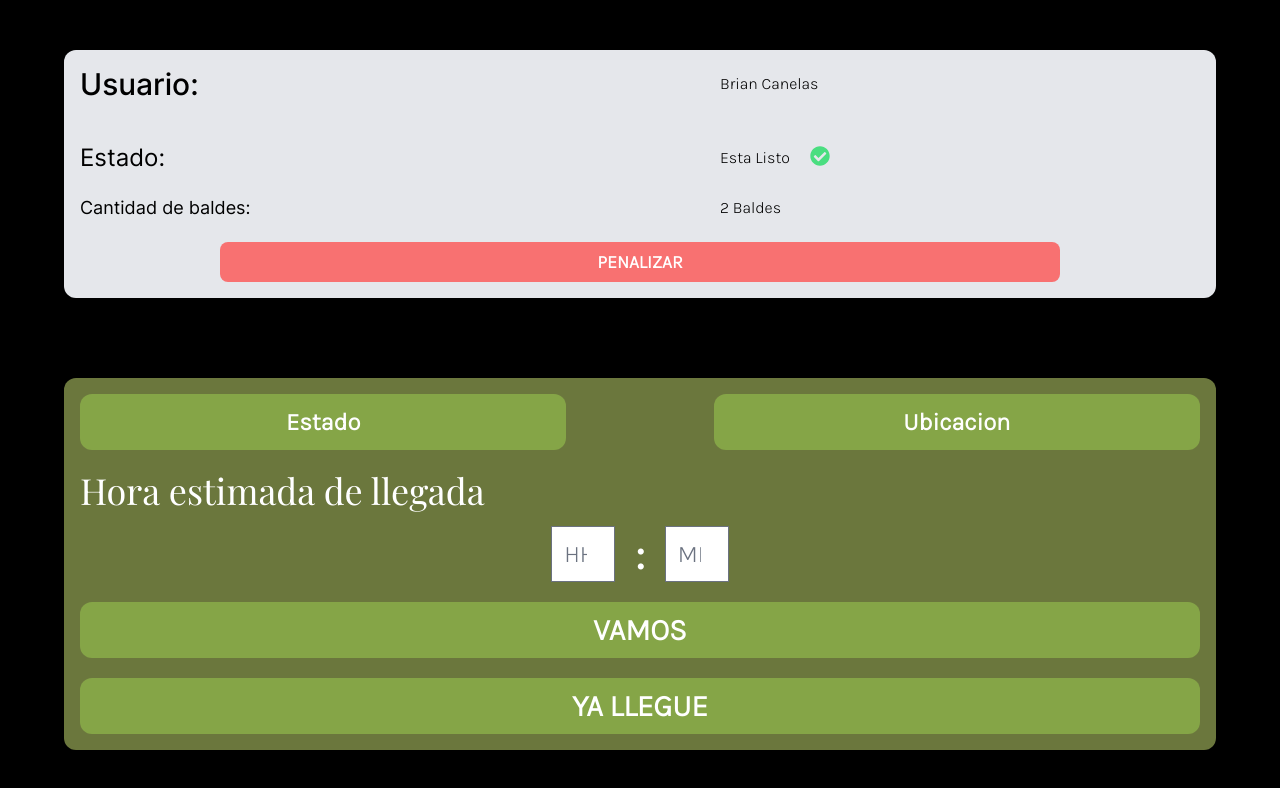
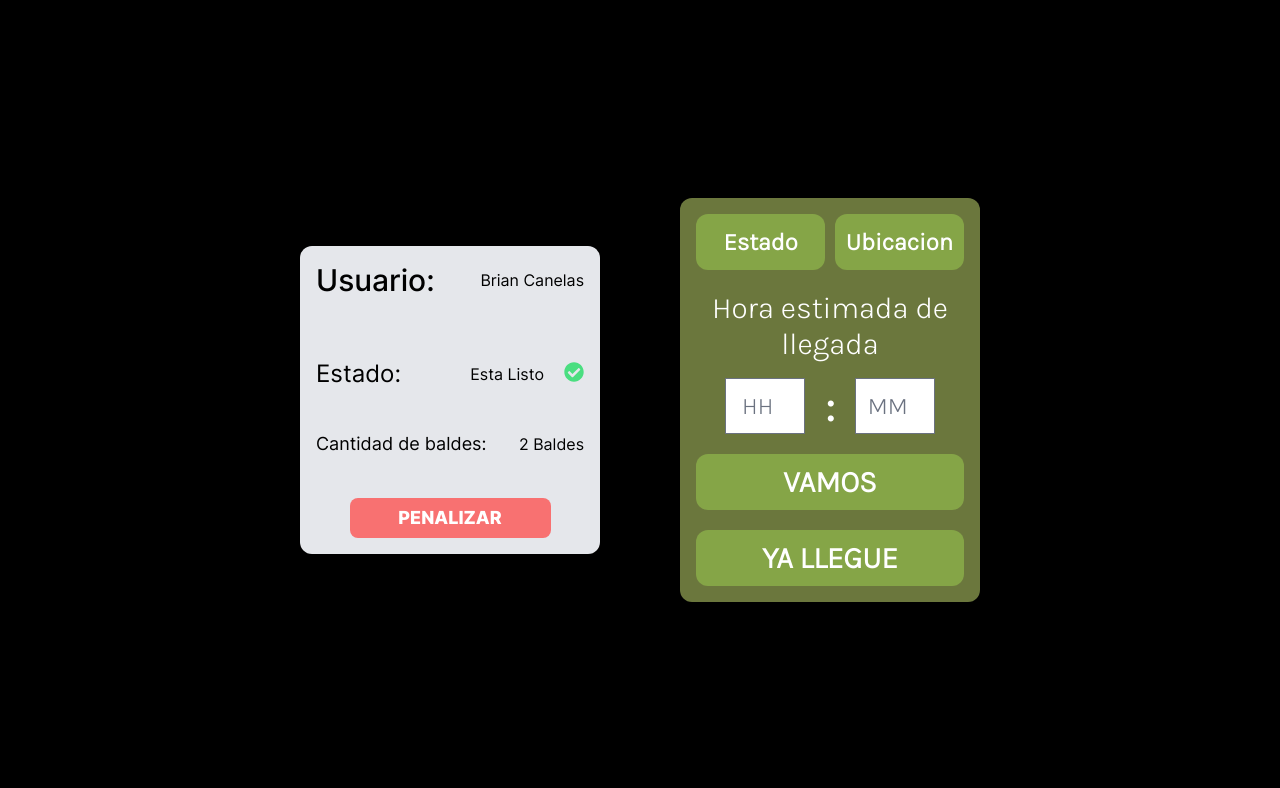
Before and after one commit to sbd0029992/ecolecta, a Next.js app: page /recolectorCheck in a window 1280 px wide. Shown: the top 788 px of the page. Built offline with nearby package versions, Linux system fonts and the light colour scheme.

Commit message:
style(recolectorCheck): responsive working

```diff
--- a/src/pages/recolectorCheck.js
+++ b/src/pages/recolectorCheck.js
@@ -4,11 +4,11 @@ import { FaCheckCircle } from 'react-icons/fa';
 
 function RecolectorCheck() {
   return (
-    <div className='h-screen  bg-black font-secondary'>
-      <div className='flex h-screen flex-col items-center justify-center gap-20'>
-        <div className='flex w-[90vw] flex-col gap-5 rounded-xl bg-gray-200 p-4'>
+    <div className='h-screen  bg-black '>
+      <div className='flex h-screen flex-col items-center justify-center gap-20 sm:flex-row sm:p-3 '>
+        <div className='flex w-[90vw] flex-col justify-center gap-5 rounded-xl bg-gray-200  p-4 sm:h-fit sm:w-[300px] sm:gap-10'>
           <div className='mb-5 flex'>
-            <div className='w-[50vw] self-center'>
+            <div className='w-[50vw]  self-center'>
               <h2 className='font-medium'>Usuario: </h2>
             </div>
             <div className='min-w-fit self-center'>
@@ -40,24 +40,25 @@ function RecolectorCheck() {
             </button>
           </div>
         </div>
-        <div className='flex w-[90vw] flex-col gap-5 rounded-xl bg-secondary p-4 '>
+        <div className='flex w-[90vw] flex-col justify-center gap-5 rounded-xl bg-secondary p-4 font-secondary sm:h-fit sm:w-[300px] '>
           <div className='flex justify-between'>
-            <button className='h-14 w-[38vw] rounded-xl bg-primary text-2xl font-semibold text-white'>
+            <button className='h-14 w-[38vw] rounded-xl bg-primary text-2xl font-semibold text-white sm:w-full '>
               Estado
             </button>
-            <button className='h-14 w-[38vw] rounded-xl bg-primary text-2xl font-semibold text-white'>
+            <div className='w-5'></div>
+            <button className='h-14 w-[38vw] rounded-xl bg-primary text-2xl font-semibold text-white sm:w-full'>
               Ubicacion
             </button>
           </div>
           <div className='flex flex-col gap-4'>
             <div className='items-start'>
-              <h1 className='font-normal text-white  '>
+              <h1 className='text-center font-secondary text-white sm:text-3xl sm:font-normal '>
                 Hora estimada de llegada
               </h1>
             </div>
             <div className='flex justify-center'>
               <input
-                className='h-14 w-16 text-center text-2xl'
+                className='h-14 w-16 text-center text-2xl sm:w-20'
                 type='number'
                 placeholder='HH'
               />
@@ -65,7 +66,7 @@ function RecolectorCheck() {
                 <h1 className='m text-white'>:</h1>
               </div>
               <input
-                className='h-14 w-16 text-center text-2xl'
+                className='h-14 w-16 text-center text-2xl sm:w-20'
                 type='number'
                 placeholder='MM'
               />
```
